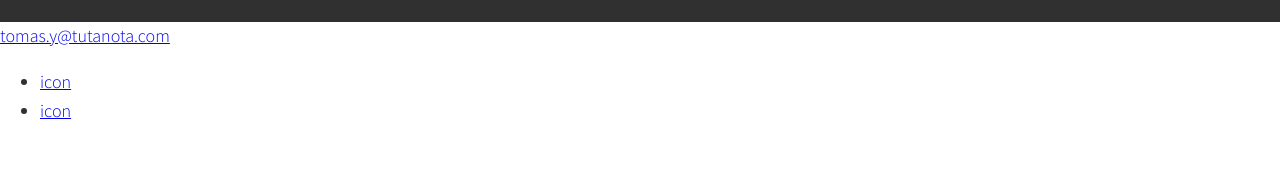
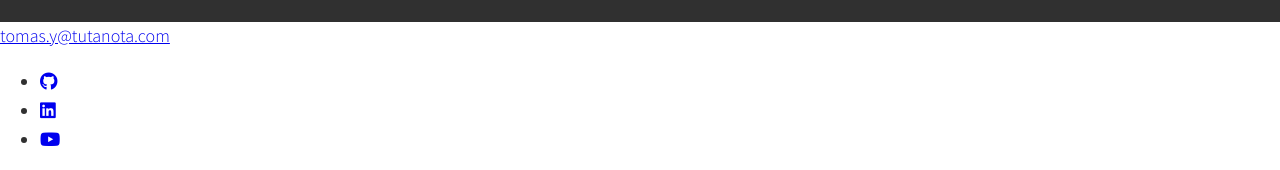
Before and after one commit to TSYF/portfolio_1, a Vue app: page / in a window 1280 px wide. Shown: the part 2816-2986 px from the top of the page. Before the commit the page ends 2960 px from the top, so only its background shows below. Built offline with nearby package versions, Linux system fonts and the light colour scheme.

Commit message:
added fontawesome icons to the footer

```diff
--- a/src/components/TFooter.vue
+++ b/src/components/TFooter.vue
@@ -5,16 +5,25 @@
         >
         <ul class="social-list">
             <li class="social-list__item">
-                <a href="https://github.com/TSYF" class="social-list__link"
-                    >icon</a
-                >
+                <a href="https://github.com/TSYF" class="social-list__link">
+                    <i class="fa-brands fa-github"></i>
+                </a>
             </li>
             <li class="social-list__item">
                 <a
                     href="https://linkedin.com/in/tomas-yanez"
                     class="social-list__link"
-                    >icon</a
                 >
+                    <i class="fa-brands fa-linkedin"></i>
+                </a>
+            </li>
+            <li class="social-list__item">
+                <a
+                    href="https://linkedin.com/in/tomas-yanez"
+                    class="social-list__link"
+                >
+                    <i class="fa-brands fa-youtube"></i>
+                </a>
             </li>
         </ul>
     </footer>
```
